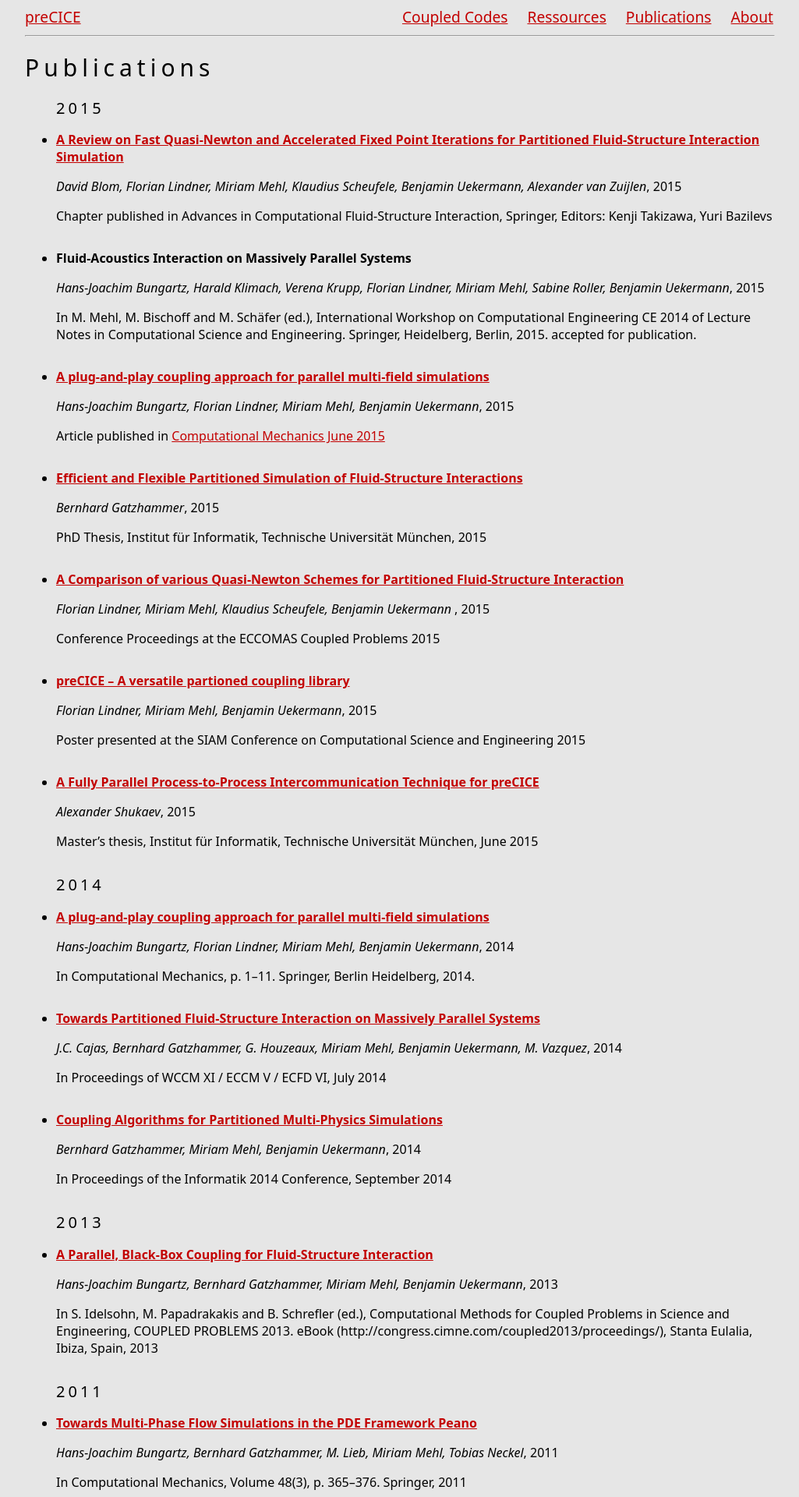
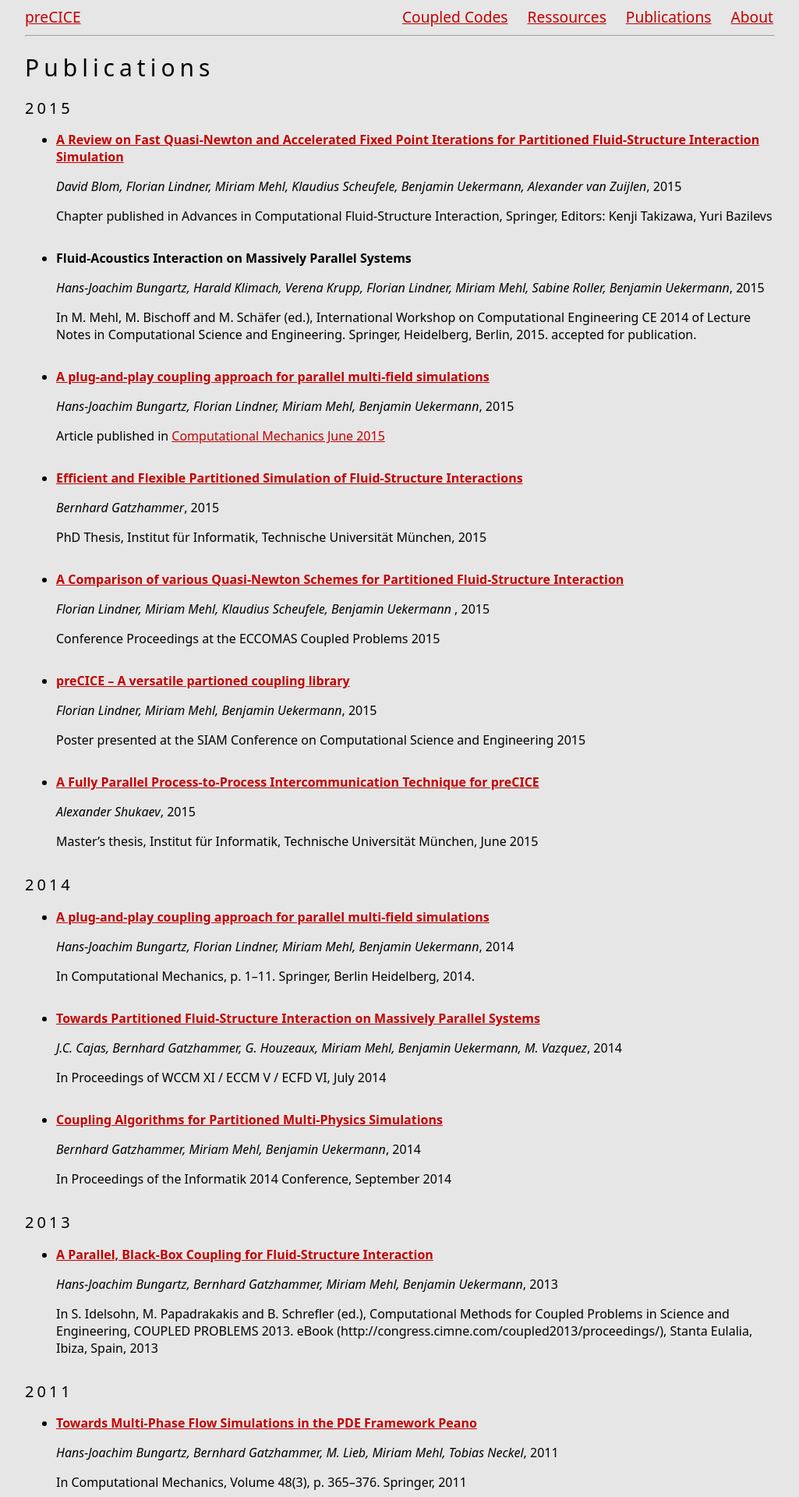
Before and after one commit to precice/precice.github.io_old, a Jekyll site: the page built from 05-publications.html, in a window 1280 px wide. Shown: the top 1920 px of the page at 78% size, without its empty margins (128-1153 px from the left). Built offline with Jekyll 4.4.1, drawn with Linux system fonts in a browser that asks for light colours.

Commit message:
Some changes for HTML validity.

```diff
--- a/05-publications.html
+++ b/05-publications.html
@@ -7,10 +7,10 @@
 <div class="home">
 
   <h1>Publications</h1>
+  {% assign years = site.publications | group_by:"year" | sort:"title" %}
+  {% for year in years reversed %}
+  <h2>{{ year.name }}</h2>
   <ul id="publications">
-    {% assign years = site.publications | group_by:"year" | sort:"title" %}
-    {% for year in years reversed %}
-    <h2>{{ year.name }}</h2>
     {% for pub in year.items %}
     <li>
       <p class="publication-title">
@@ -22,10 +22,11 @@
       </p>
 
       <p><span class="authors">{{ pub.authors }}</span>, <span class="year">{{ pub.year }}</span></p>
-      <p class="publication-content">{{ pub.content }}</p>
+      <div class="publication-content">{{ pub.content }}</div>
     </li>
-    {% endfor %}
     {% endfor %}
   </ul>
 
+  {% endfor %}
+
 </div>
```
